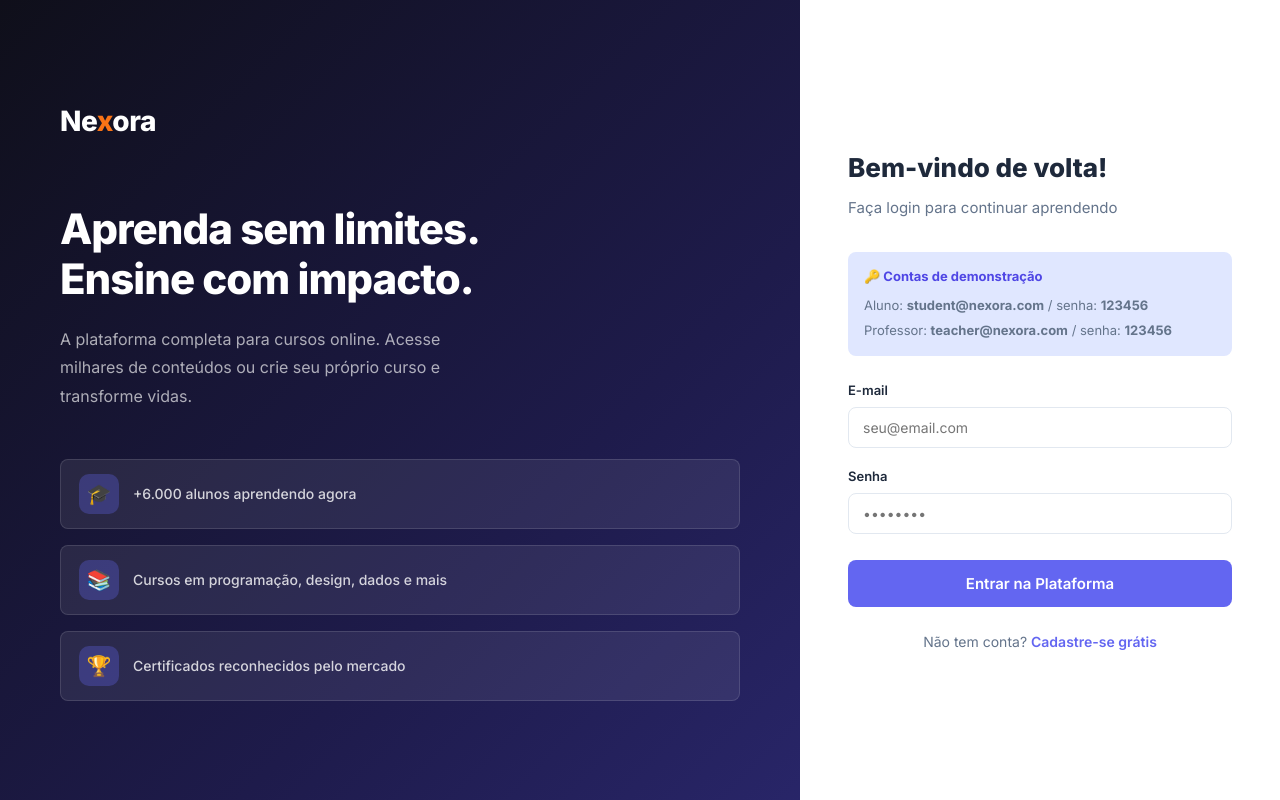
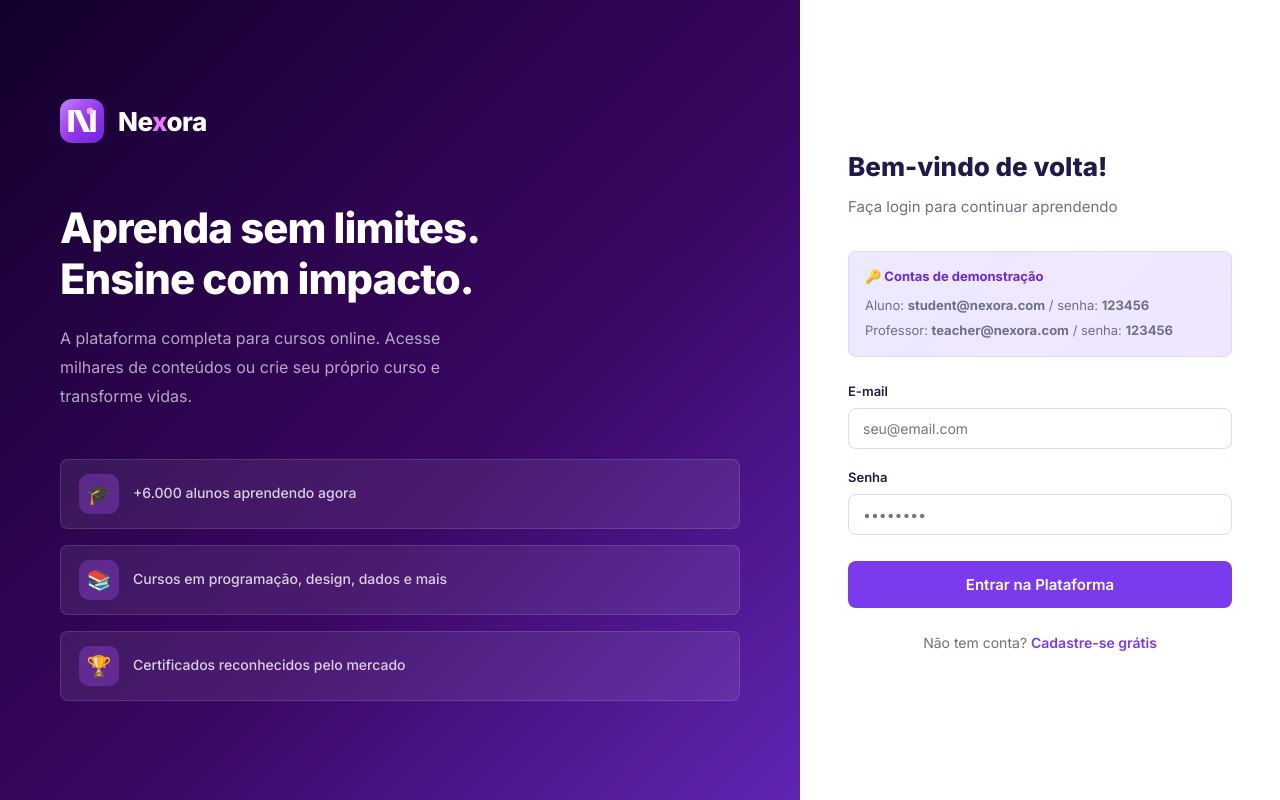
Before and after one commit to Guilherme-ponte/nexora, a plain HTML site: page index.html in a window 1280 px wide. Drawn offline with Linux system fonts and the light colour scheme.

Commit message:
redesign: nova logo SVG e paleta de cores roxa

```diff
--- a/css/styles.css
+++ b/css/styles.css
@@ -4,28 +4,30 @@
 
 /* --- Variables --- */
 :root {
-  --primary: #6366f1;
-  --primary-dark: #4f46e5;
-  --primary-light: #e0e7ff;
-  --accent: #f97316;
-  --accent-light: #fff7ed;
-  --success: #22c55e;
-  --success-light: #dcfce7;
+  --primary: #7c3aed;
+  --primary-dark: #6d28d9;
+  --primary-light: #ede9fe;
+  --primary-mid: #8b5cf6;
+  --accent: #a855f7;
+  --accent-vivid: #e879f9;
+  --accent-light: #f5f3ff;
+  --success: #10b981;
+  --success-light: #d1fae5;
   --warning: #f59e0b;
   --warning-light: #fef3c7;
   --danger: #ef4444;
   --danger-light: #fee2e2;
-  --sidebar-bg: #0f0f1a;
+  --sidebar-bg: #13002b;
   --sidebar-width: 260px;
-  --bg: #f1f5f9;
+  --bg: #f5f3ff;
   --card-bg: #ffffff;
-  --text: #1e293b;
-  --text-muted: #64748b;
-  --text-light: #94a3b8;
-  --border: #e2e8f0;
-  --shadow: 0 1px 3px rgba(0,0,0,.08), 0 1px 2px rgba(0,0,0,.06);
-  --shadow-md: 0 4px 6px rgba(0,0,0,.07), 0 2px 4px rgba(0,0,0,.06);
-  --shadow-lg: 0 10px 25px rgba(0,0,0,.1);
+  --text: #1e1b4b;
+  --text-muted: #6b7280;
+  --text-light: #9ca3af;
+  --border: #ddd6fe;
+  --shadow: 0 1px 3px rgba(109,40,217,.07), 0 1px 2px rgba(109,40,217,.05);
+  --shadow-md: 0 4px 6px rgba(109,40,217,.1), 0 2px 4px rgba(109,40,217,.06);
+  --shadow-lg: 0 10px 25px rgba(109,40,217,.18);
   --radius: 12px;
   --radius-sm: 8px;
   --radius-lg: 16px;
@@ -129,7 +131,7 @@ ul { list-style: none; }
 .auth-page {
   min-height: 100vh;
   display: flex;
-  background: linear-gradient(135deg, #0f0f1a 0%, #1e1b4b 50%, #312e81 100%);
+  background: linear-gradient(135deg, #13002b 0%, #3b0764 45%, #7c3aed 100%);
 }
 
 .auth-left {
@@ -141,12 +143,16 @@ ul { list-style: none; }
   color: white;
 }
 .auth-left .logo {
-  font-size: 28px;
+  display: flex;
+  align-items: center;
+  gap: 14px;
+  font-size: 26px;
   font-weight: 800;
   margin-bottom: 60px;
   letter-spacing: -0.5px;
 }
-.auth-left .logo span { color: var(--accent); }
+.auth-left .logo span { color: var(--accent-vivid); }
+.auth-left .logo .logo-icon { flex-shrink: 0; }
 .auth-left h1 {
   font-size: 42px;
   font-weight: 800;
@@ -165,7 +171,7 @@ ul { list-style: none; }
 }
 .auth-feature-icon {
   width: 40px; height: 40px;
-  background: rgba(99,102,241,.3);
+  background: rgba(168,85,247,.3);
   border-radius: 10px;
   display: flex; align-items: center; justify-content: center;
   font-size: 20px; flex-shrink: 0;
@@ -185,7 +191,8 @@ ul { list-style: none; }
 .auth-right .subtitle { color: var(--text-muted); margin-bottom: 32px; font-size: 15px; }
 
 .auth-demos {
-  background: var(--primary-light);
+  background: linear-gradient(135deg, var(--primary-light), #f0e6ff);
+  border: 1px solid #ddd6fe;
   border-radius: var(--radius-sm);
   padding: 14px 16px;
   margin-bottom: 24px;
@@ -258,7 +265,7 @@ ul { list-style: none; }
   background: var(--primary);
   color: white;
 }
-.btn-primary:hover { background: var(--primary-dark); transform: translateY(-1px); box-shadow: 0 4px 12px rgba(99,102,241,.4); }
+.btn-primary:hover { background: var(--primary-dark); transform: translateY(-1px); box-shadow: 0 4px 16px rgba(109,40,217,.45); }
 .btn-accent {
   background: var(--accent);
   color: white;
@@ -324,13 +331,18 @@ ul { list-style: none; }
   overflow-y: auto;
 }
 .sidebar-logo {
-  padding: 24px 20px;
-  font-size: 22px;
+  padding: 22px 20px;
+  display: flex;
+  align-items: center;
+  gap: 12px;
+  font-size: 20px;
   font-weight: 800;
   letter-spacing: -0.5px;
-  border-bottom: 1px solid rgba(255,255,255,.08);
+  border-bottom: 1px solid rgba(255,255,255,.07);
+  background: linear-gradient(180deg, rgba(168,85,247,.12) 0%, transparent 100%);
 }
-.sidebar-logo span { color: var(--accent); }
+.sidebar-logo span { color: var(--accent-vivid); }
+.sidebar-logo .logo-icon { flex-shrink: 0; }
 .sidebar-section {
   padding: 20px 12px 8px;
 }
@@ -361,8 +373,9 @@ ul { list-style: none; }
   color: white;
 }
 .sidebar-nav a.active {
-  background: var(--primary);
+  background: linear-gradient(135deg, var(--primary), var(--accent));
   color: white;
+  box-shadow: 0 4px 12px rgba(124,58,237,.35);
 }
 .sidebar-nav a .nav-icon { font-size: 18px; width: 24px; text-align: center; flex-shrink: 0; }
 .sidebar-nav a .nav-badge {
@@ -520,14 +533,14 @@ ul { list-style: none; }
   position: relative;
 }
 .course-thumb.js    { background: linear-gradient(135deg, #f7df1e, #ff9f43); }
-.course-thumb.react { background: linear-gradient(135deg, #61dafb, #00b4d8); }
-.course-thumb.python{ background: linear-gradient(135deg, #306998, #ffd43b); }
-.course-thumb.design{ background: linear-gradient(135deg, #a855f7, #ec4899); }
-.course-thumb.node  { background: linear-gradient(135deg, #339933, #66bb6a); }
-.course-thumb.sql   { background: linear-gradient(135deg, #00758f, #f29111); }
-.course-thumb.php   { background: linear-gradient(135deg, #8892be, #4f5b93); }
-.course-thumb.vue   { background: linear-gradient(135deg, #42b883, #35495e); }
-.course-thumb.default { background: linear-gradient(135deg, var(--primary), var(--primary-dark)); }
+.course-thumb.react  { background: linear-gradient(135deg, #7c3aed, #a855f7); }
+.course-thumb.python { background: linear-gradient(135deg, #306998, #ffd43b); }
+.course-thumb.design { background: linear-gradient(135deg, #c026d3, #7c3aed); }
+.course-thumb.node   { background: linear-gradient(135deg, #339933, #66bb6a); }
+.course-thumb.sql    { background: linear-gradient(135deg, #00758f, #f29111); }
+.course-thumb.php    { background: linear-gradient(135deg, #6d28d9, #8b5cf6); }
+.course-thumb.vue    { background: linear-gradient(135deg, #42b883, #35495e); }
+.course-thumb.default{ background: linear-gradient(135deg, #7c3aed, #a855f7); }
 .course-level-badge {
   position: absolute;
   top: 10px; right: 10px;
@@ -577,7 +590,7 @@ ul { list-style: none; }
 }
 .progress-bar-fill {
   height: 100%;
-  background: var(--primary);
+  background: linear-gradient(90deg, var(--primary), var(--accent));
   border-radius: 99px;
   transition: width 0.4s ease;
 }
--- a/js/app.js
+++ b/js/app.js
@@ -27,6 +27,31 @@ function saveSession(user) {
 function clearSession() {
   currentUser = null;
   sessionStorage.removeItem('nexora_session');
+}
+
+/* =============================================
+   LOGO SVG
+   ============================================= */
+function logoSVG(size = 32) {
+  const r = Math.round(size * 0.28);
+  return `<svg class="logo-icon" width="${size}" height="${size}" viewBox="0 0 ${size} ${size}" fill="none" xmlns="http://www.w3.org/2000/svg">
+    <defs>
+      <linearGradient id="nexG${size}" x1="0" y1="0" x2="${size}" y2="${size}" gradientUnits="userSpaceOnUse">
+        <stop offset="0%" stop-color="#c084fc"/>
+        <stop offset="55%" stop-color="#9333ea"/>
+        <stop offset="100%" stop-color="#6d28d9"/>
+      </linearGradient>
+      <filter id="nexGlow${size}" x="-20%" y="-20%" width="140%" height="140%">
+        <feGaussianBlur stdDeviation="1.5" result="blur"/>
+        <feMerge><feMergeNode in="blur"/><feMergeNode in="SourceGraphic"/></feMerge>
+      </filter>
+    </defs>
+    <rect width="${size}" height="${size}" rx="${r}" fill="url(#nexG${size})"/>
+    <rect x="${size*.19}" y="${size*.25}" width="${size*.125}" height="${size*.5}" fill="white"/>
+    <rect x="${size*.6875}" y="${size*.25}" width="${size*.125}" height="${size*.5}" fill="white"/>
+    <polygon points="${size*.3125},${size*.25} ${size*.46},${size*.25} ${size*.6875},${size*.75} ${size*.54},${size*.75}" fill="white"/>
+    <ellipse cx="${size*.68}" cy="${size*.27}" rx="${size*.075}" ry="${size*.075}" fill="#f0abfc" opacity="0.9"/>
+  </svg>`;
 }
 
 /* =============================================
@@ -134,7 +159,7 @@ function renderLogin() {
   return `
   <div class="auth-page fade-in">
     <div class="auth-left">
-      <div class="logo">Ne<span>x</span>ora</div>
+      <div class="logo">${logoSVG(44)}<span style="color:#fff">Ne<span>x</span>ora</span></div>
       <h1>Aprenda sem limites.<br>Ensine com impacto.</h1>
       <p>A plataforma completa para cursos online. Acesse milhares de conteúdos ou crie seu próprio curso e transforme vidas.</p>
       <div class="auth-features">
@@ -189,7 +214,7 @@ function renderRegister() {
   return `
   <div class="auth-page fade-in">
     <div class="auth-left">
-      <div class="logo">Ne<span>x</span>ora</div>
+      <div class="logo">${logoSVG(44)}<span style="color:#fff">Ne<span>x</span>ora</span></div>
       <h1>Comece sua jornada hoje.</h1>
       <p>Junte-se a milhares de alunos e professores na maior plataforma de educação online do Brasil.</p>
       <div class="auth-features">
@@ -318,7 +343,7 @@ function renderStudentLayout(app) {
   <div class="app-layout fade-in">
     ${!isLesson ? `
     <aside class="sidebar">
-      <div class="sidebar-logo">Ne<span>x</span>ora</div>
+      <div class="sidebar-logo">${logoSVG(32)}<span>Ne<span>x</span>ora</span></div>
       <div class="sidebar-section">
         <div class="sidebar-section-label">Navegação</div>
         <nav class="sidebar-nav">
@@ -801,7 +826,7 @@ function renderTeacherLayout(app) {
   app.innerHTML = `
   <div class="app-layout fade-in">
     <aside class="sidebar">
-      <div class="sidebar-logo">Ne<span>x</span>ora <span style="font-size:11px;background:var(--accent);color:#fff;padding:2px 7px;border-radius:99px;font-weight:700;vertical-align:middle">PRO</span></div>
+      <div class="sidebar-logo">${logoSVG(32)}<span>Ne<span>x</span>ora</span><span style="font-size:10px;background:linear-gradient(135deg,#a855f7,#e879f9);color:#fff;padding:2px 8px;border-radius:99px;font-weight:700;margin-left:2px">PRO</span></div>
       <div class="sidebar-section">
         <div class="sidebar-section-label">Painel do Professor</div>
         <nav class="sidebar-nav">
```
